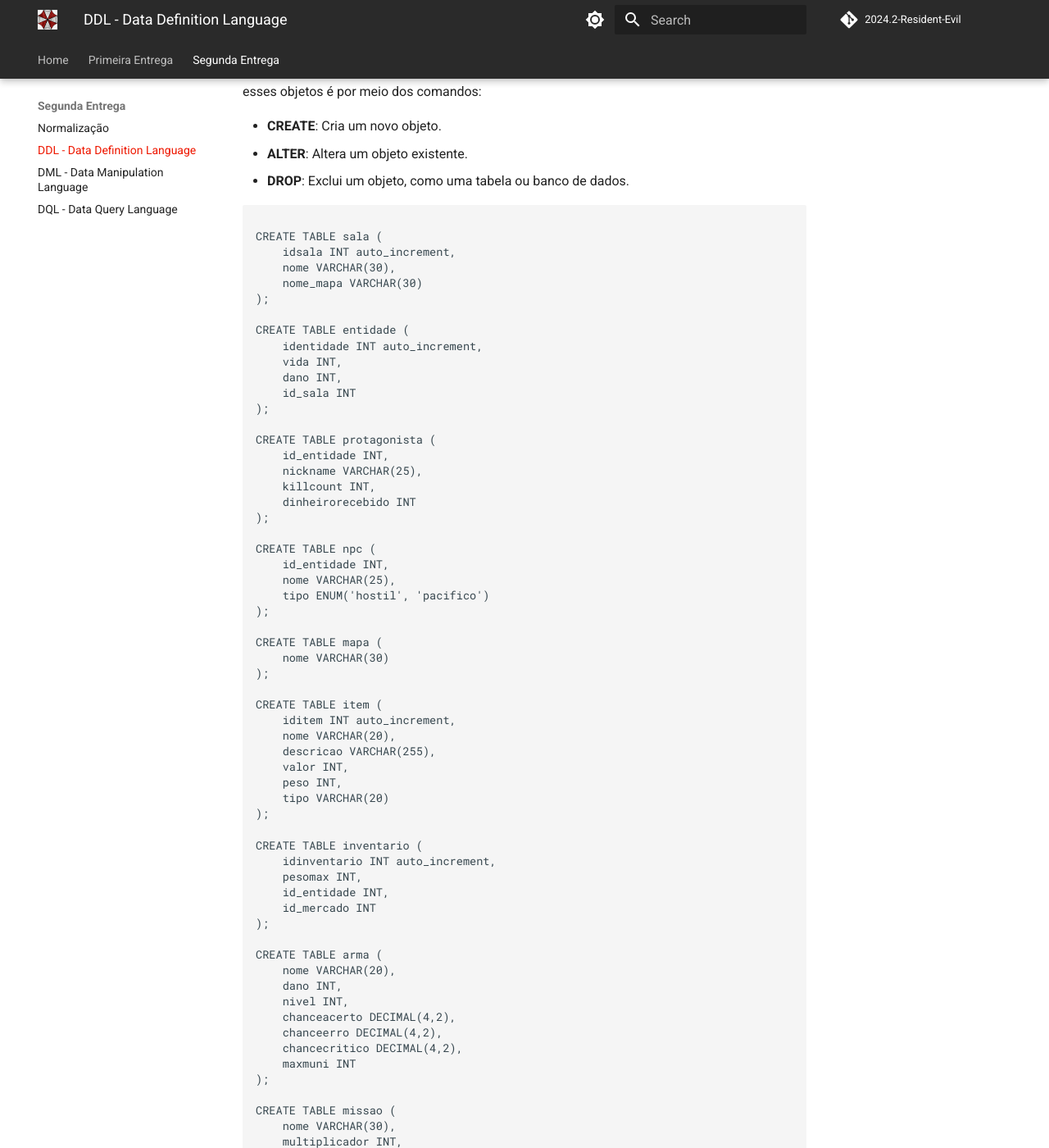
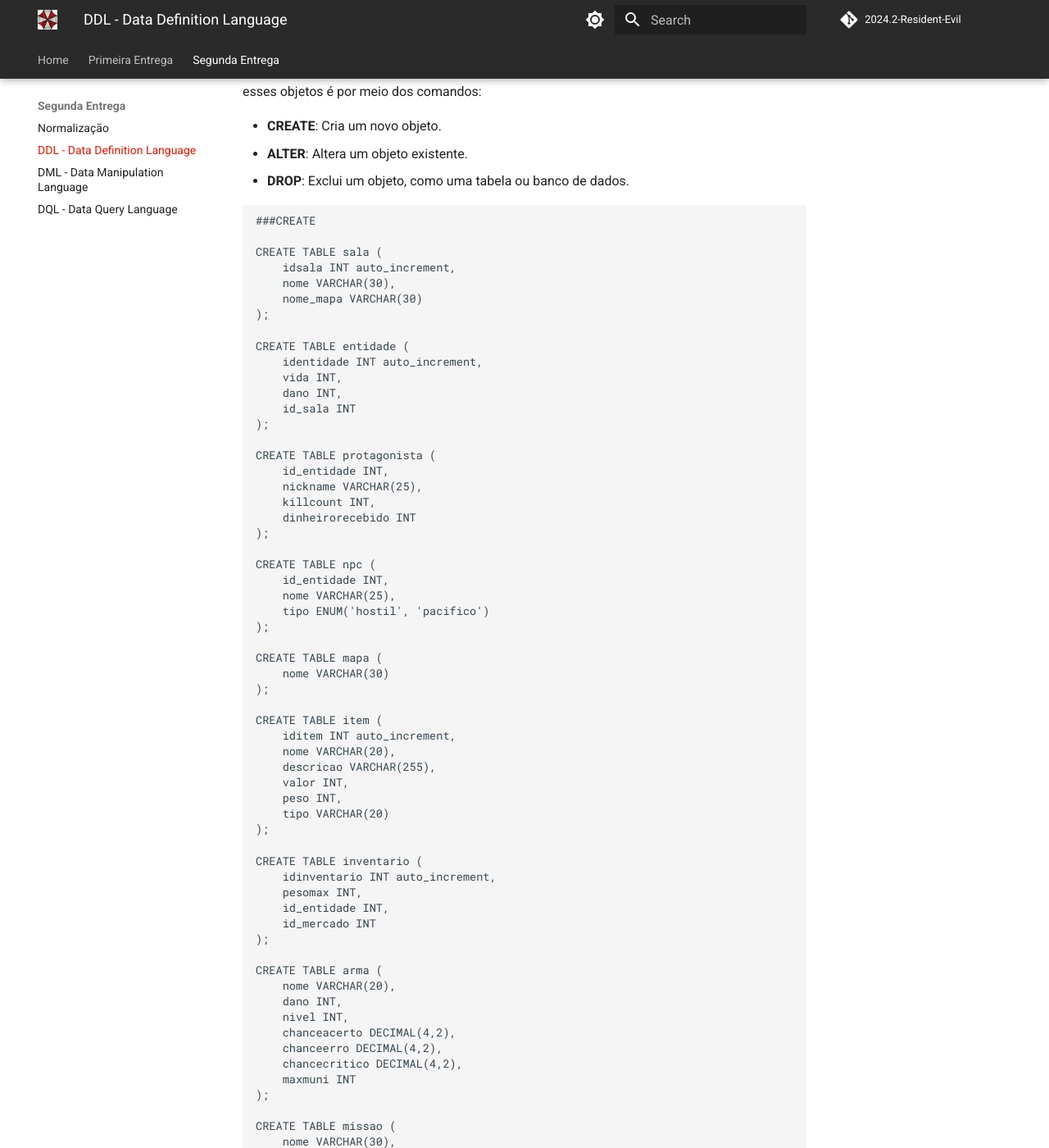
Before and after one commit to SBD1/2024.2-Resident-Evil, an MkDocs documentation site: the page built from docs/entrega2/ddl.md, in a window 1280 px wide and 1400 px high, scrolled down 205 px. Shown: the whole window at 82% size. Built offline with MkDocs 1.6.1 and Material for MkDocs 9.7.7, drawn with Linux system fonts in a browser that asks for light colours; comment, search, counter and statistics services are not loaded; some of the changed text lies outside the part shown.

Commit message:
Update ddl.md

````diff
--- a/docs/entrega2/ddl.md
+++ b/docs/entrega2/ddl.md
@@ -7,6 +7,7 @@ Linguagem de definição de dados: São comandos que interagem com objetos dentr
 + **DROP**: Exclui um objeto, como uma tabela ou banco de dados.
 
 ```
+###CREATE
 
 CREATE TABLE sala (
     idsala INT auto_increment,
````
Also changed, not shown: other parts of docs/entrega2/ddl.md (+3 -0 lines).
